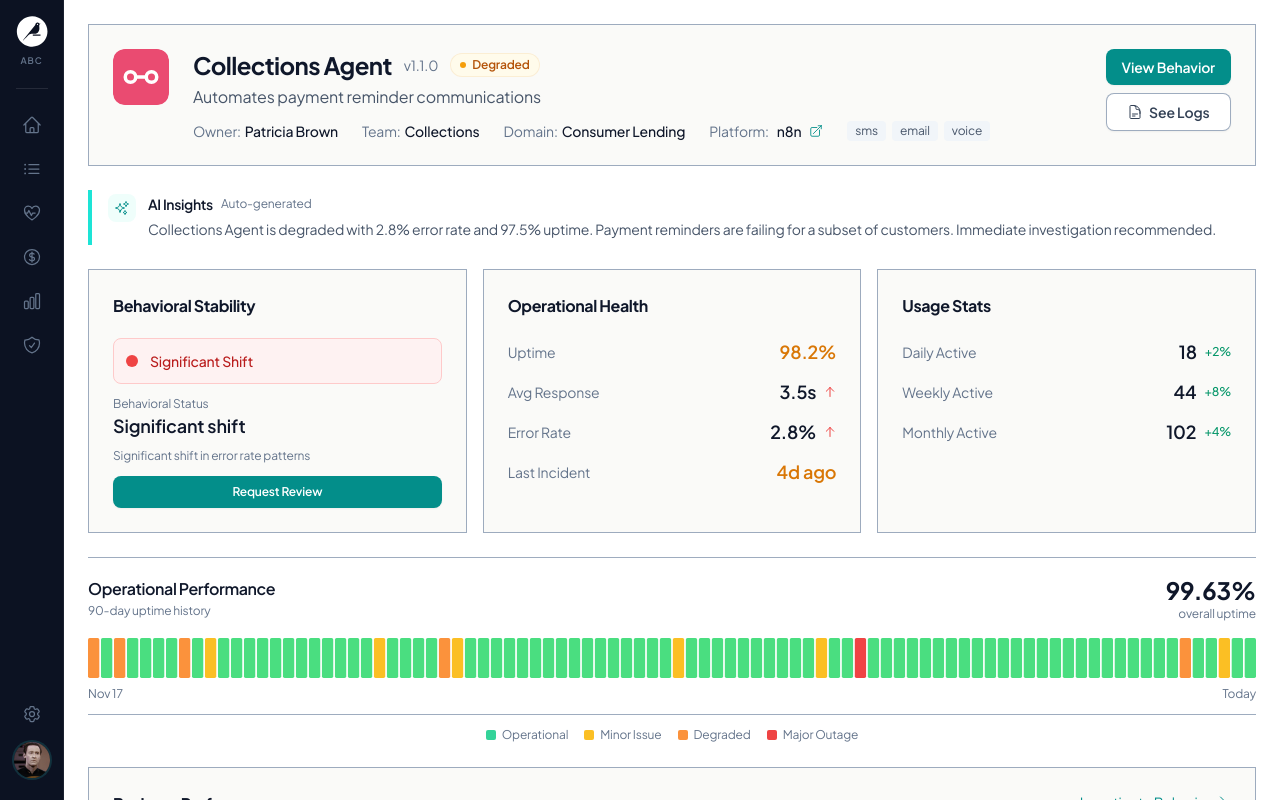
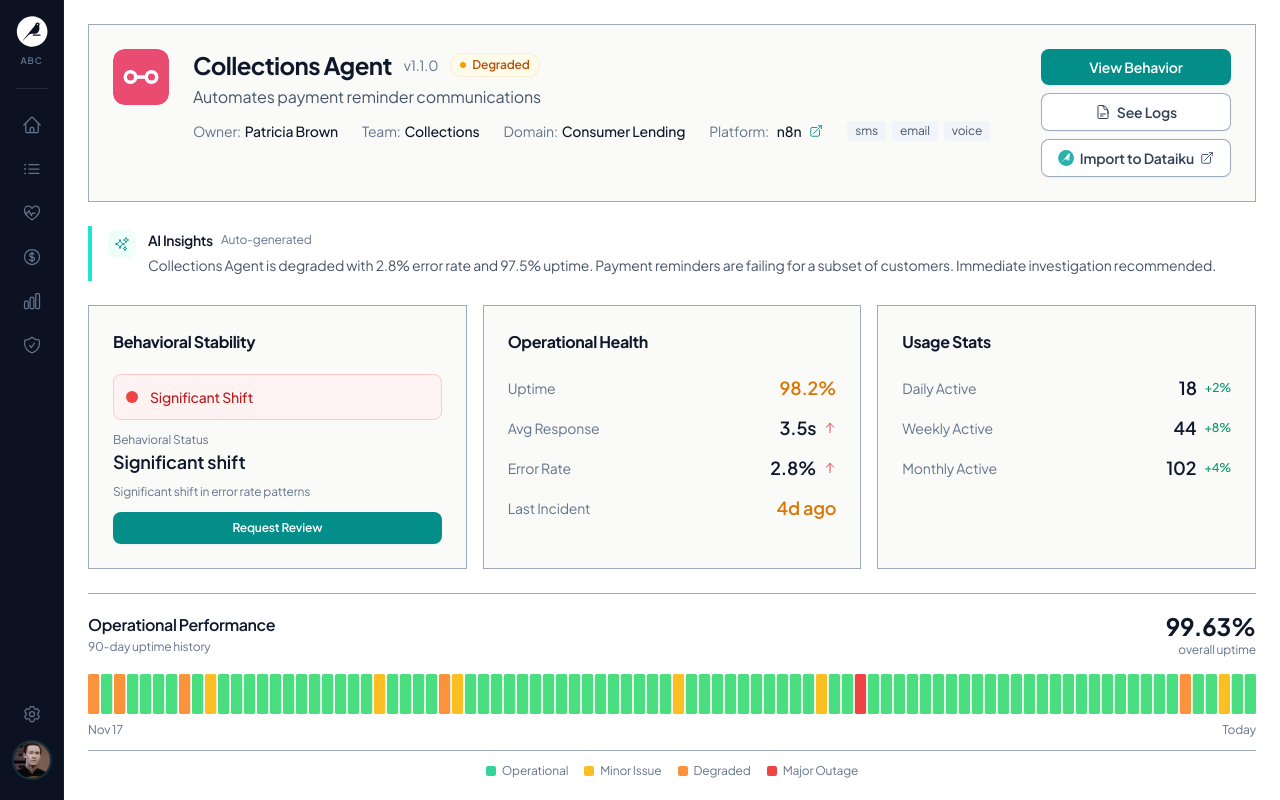
Before and after one commit to JedIV/mira, a React (Vite) app: page /agents/collections-009 in a window 1280 px wide. Built offline with nearby package versions, Linux system fonts and the light colour scheme; what cytoscape-dagre would draw is missing.

Commit message:
added import to dataiku

```diff
--- a/src/pages/AgentDetail.jsx
+++ b/src/pages/AgentDetail.jsx
@@ -249,6 +249,18 @@ export default function AgentDetail() {
               <DocumentTextIcon className="w-4 h-4" />
               See Logs
             </Link>
+            <a
+              href={`https://dss.abcbank.com/projects/MIRA/agents/external/${agent.id}/settings`}
+              target="_blank"
+              rel="noopener noreferrer"
+              className="btn-secondary text-sm flex items-center gap-1.5"
+            >
+              <PlatformLogo sourceId="dataiku" color="#2AB1AC" size={16} className="rounded-sm flex-shrink-0" />
+              Import to Dataiku
+              <svg className="w-3.5 h-3.5" fill="none" viewBox="0 0 24 24" strokeWidth={1.5} stroke="currentColor">
+                <path strokeLinecap="round" strokeLinejoin="round" d="M13.5 6H5.25A2.25 2.25 0 0 0 3 8.25v10.5A2.25 2.25 0 0 0 5.25 21h10.5A2.25 2.25 0 0 0 18 18.75V10.5m-10.5 6L21 3m0 0h-5.25M21 3v5.25" />
+              </svg>
+            </a>
           </div>
         </div>
       </Card>
```
Also changed, not shown: 1 other file (tests, documents, lock files or other folders).
